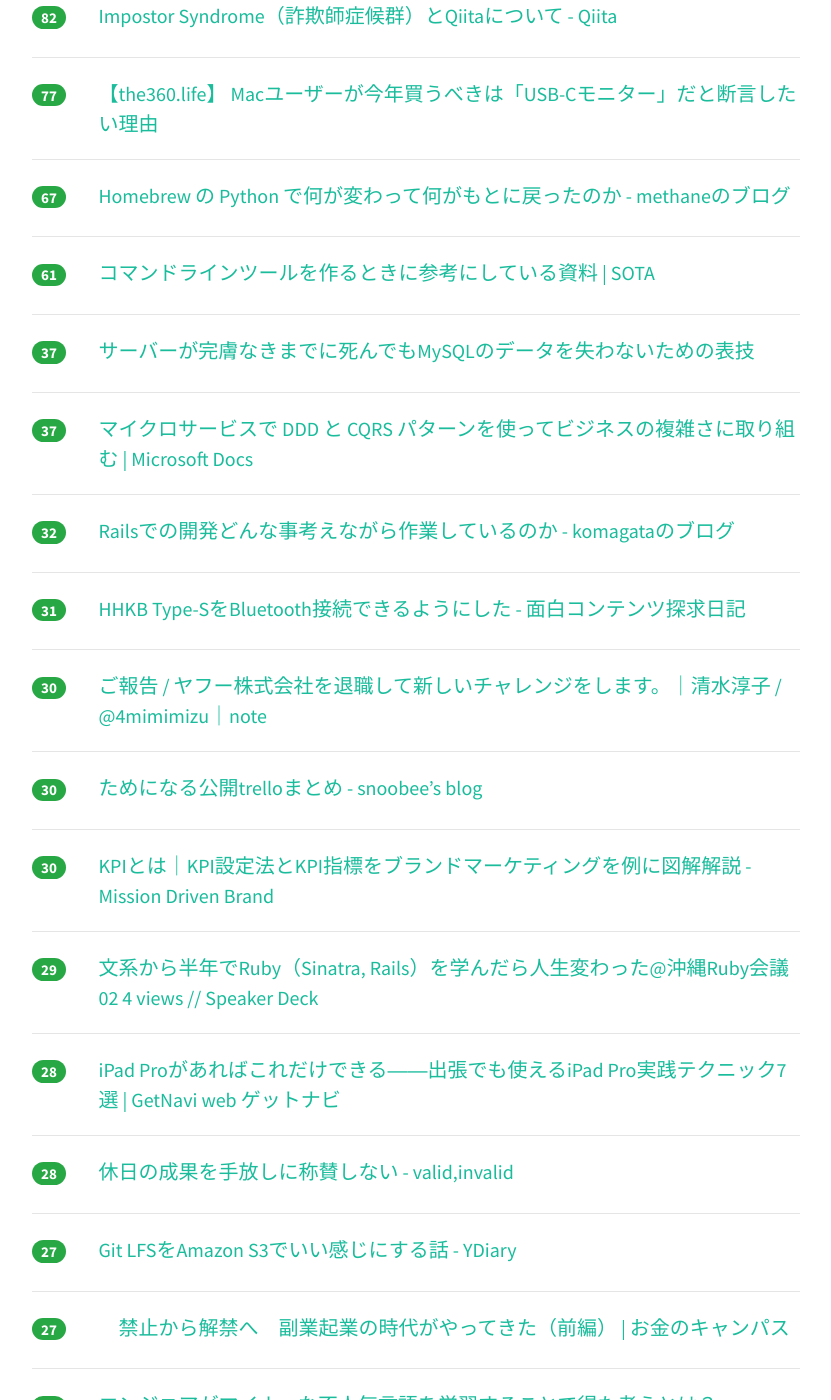
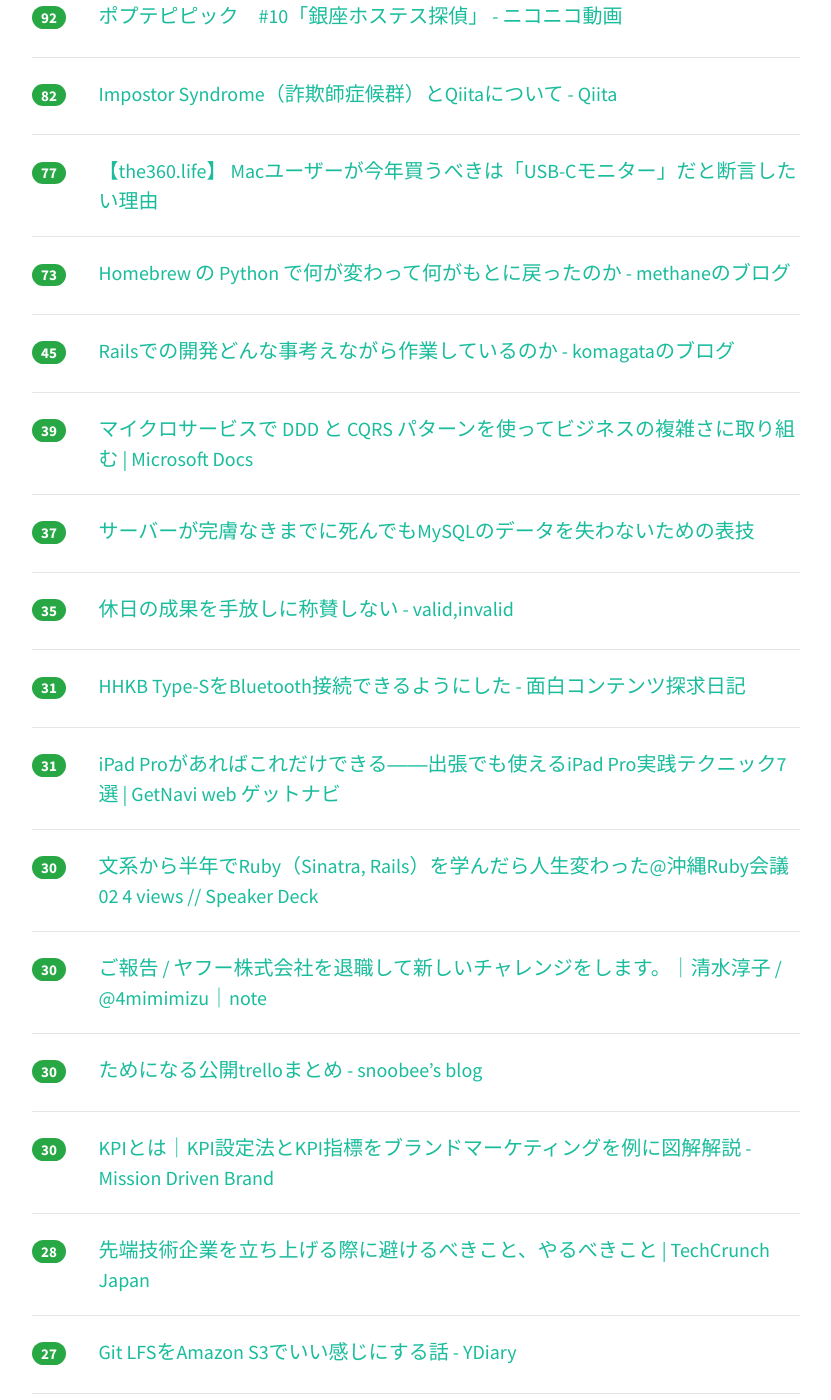
Before and after one commit to yatta47/hatena-matome-site, a Jekyll site: the page built from _posts/2018-03-11-hatena.md, in a window 1280 px wide and 1400 px high, scrolled down 1143 px. Shown: the whole window, without its empty margins (224-1055 px from the left). Built offline with Jekyll 4.4.1, drawn with Linux system fonts in a browser that asks for light colours; nearby versions of some CDN libraries; some of the changed text lies outside the part shown.

Commit message:
Updated 2018-03-11

```diff
--- a/_posts/2018-03-11-hatena.md
+++ b/_posts/2018-03-11-hatena.md
@@ -1,48 +1,53 @@
 ---
 layout: post
 title:  "2018-03-11 はてぶIT"
-date:   2018-03-11 22:02:47
+date:   2018-03-11 23:02:09
 tags: [it-hotentry]
 ---
-52 件のデータあり
+56 件のデータあり
 
 <hr><div class="row">
-<div class="col-1"><span class="badge badge-pill badge-success h2">332</span></div>
+<div class="col-1"><span class="badge badge-pill badge-success h2">359</span></div>
+<div class="col-11"><a href='https://speakerdeck.com/masayoshi2018/wen-xi-karaban-nian-deruby-sinatra-rails-woxue-ndararen-sheng-bian-watuta-at-chong-nawa-rubyhui-yi-02' target='_blank'>文系から半年でRuby（Sinatra, Rails）を学んだら人生変わった@沖縄Ruby会議02 // Speaker Deck</a></div>
+</div>
+<hr>
+<div class="row">
+<div class="col-1"><span class="badge badge-pill badge-success h2">349</span></div>
 <div class="col-11"><a href='https://togetter.com/li/1207190' target='_blank'>中国の23年間歳を取らないお天気お姉さんの動画が話題に。「服のレベルから急速な経済成長を実感」「天気図もだんだん綺麗な描画に」などの声 - Togetter</a></div>
 </div>
 <hr>
 <div class="row">
-<div class="col-1"><span class="badge badge-pill badge-success h2">324</span></div>
-<div class="col-11"><a href='https://speakerdeck.com/masayoshi2018/wen-xi-karaban-nian-deruby-sinatra-rails-woxue-ndararen-sheng-bian-watuta-at-chong-nawa-rubyhui-yi-02' target='_blank'>文系から半年でRuby（Sinatra, Rails）を学んだら人生変わった@沖縄Ruby会議02 // Speaker Deck</a></div>
-</div>
-<hr>
-<div class="row">
-<div class="col-1"><span class="badge badge-pill badge-success h2">213</span></div>
+<div class="col-1"><span class="badge badge-pill badge-success h2">232</span></div>
 <div class="col-11"><a href='https://speakerdeck.com/hidenorigoto/solidfalseyuan-ze-tutedonnahuunishi-ufalse' target='_blank'>SOLIDの原則ってどんなふうに使うの？ // Speaker Deck</a></div>
 </div>
 <hr>
 <div class="row">
-<div class="col-1"><span class="badge badge-pill badge-success h2">162</span></div>
+<div class="col-1"><span class="badge badge-pill badge-success h2">165</span></div>
 <div class="col-11"><a href='https://rcmdnk.com/blog/2018/03/10/computer-mac-homebrew-python/' target='_blank'>Homebrewでインストールされる/usr/local/bin/pythonが再びPython2に変更</a></div>
 </div>
 <hr>
 <div class="row">
-<div class="col-1"><span class="badge badge-pill badge-success h2">120</span></div>
+<div class="col-1"><span class="badge badge-pill badge-success h2">125</span></div>
+<div class="col-11"><a href='https://digmo.infoseek.co.jp/articles-941' target='_blank'>安いけど機能は充実 8000円以下で買える低価格スマートウォッチ - Digmo</a></div>
+</div>
+<hr>
+<div class="row">
+<div class="col-1"><span class="badge badge-pill badge-success h2">121</span></div>
 <div class="col-11"><a href='http://kusano-k.hatenablog.com/entry/2018/03/10/172057' target='_blank'>テキストエディタに回転表示機能があったら便利なのではないか - kusano_k’s blog</a></div>
 </div>
 <hr>
 <div class="row">
-<div class="col-1"><span class="badge badge-pill badge-success h2">116</span></div>
+<div class="col-1"><span class="badge badge-pill badge-success h2">117</span></div>
 <div class="col-11"><a href='http://twitter.com/ano_ano_ano/status/972434780053585920' target='_blank'>ano_anoさんのツイート: "財務省がようやく書き換えがあったことを認めるというが、朝日新聞が「証拠」を掴んだ段階で文書を公表していれば一発で決着がついたことなのに、一週間も無駄</a></div>
 </div>
 <hr>
 <div class="row">
-<div class="col-1"><span class="badge badge-pill badge-success h2">106</span></div>
-<div class="col-11"><a href='https://digmo.infoseek.co.jp/articles-941' target='_blank'>安いけど機能は充実 8000円以下で買える低価格スマートウォッチ - Digmo</a></div>
+<div class="col-1"><span class="badge badge-pill badge-success h2">95</span></div>
+<div class="col-11"><a href='https://deeeet.com/writing/2014/08/27/cli-reference/' target='_blank'>コマンドラインツールを作るときに参考にしている資料 | SOTA</a></div>
 </div>
 <hr>
 <div class="row">
-<div class="col-1"><span class="badge badge-pill badge-success h2">89</span></div>
+<div class="col-1"><span class="badge badge-pill badge-success h2">92</span></div>
 <div class="col-11"><a href='http://www.nicovideo.jp/watch/1520475440' target='_blank'>ポプテピピック　#10「銀座ホステス探偵」 - ニコニコ動画</a></div>
 </div>
 <hr>
@@ -57,13 +62,18 @@ tags: [it-hotentry]
 </div>
 <hr>
 <div class="row">
-<div class="col-1"><span class="badge badge-pill badge-success h2">67</span></div>
+<div class="col-1"><span class="badge badge-pill badge-success h2">73</span></div>
 <div class="col-11"><a href='https://methane.hatenablog.jp/entry/2018/03/11/Homebrew_%E3%81%AE_Python_%E3%81%A7%E4%BD%95%E3%81%8C%E5%A4%89%E3%82%8F%E3%81%A3%E3%81%A6%E4%BD%95%E3%81%8C%E3%82%82%E3%81%A8%E3%81%AB%E6%88%BB%E3%81%A3%E3%81%9F%E3%81%AE%E3%81%8B' target='_blank'>Homebrew の Python で何が変わって何がもとに戻ったのか - methaneのブログ</a></div>
 </div>
 <hr>
 <div class="row">
-<div class="col-1"><span class="badge badge-pill badge-success h2">61</span></div>
-<div class="col-11"><a href='https://deeeet.com/writing/2014/08/27/cli-reference/' target='_blank'>コマンドラインツールを作るときに参考にしている資料 | SOTA</a></div>
+<div class="col-1"><span class="badge badge-pill badge-success h2">45</span></div>
+<div class="col-11"><a href='http://docs.komagata.org/5485' target='_blank'>Railsでの開発どんな事考えながら作業しているのか - komagataのブログ</a></div>
+</div>
+<hr>
+<div class="row">
+<div class="col-1"><span class="badge badge-pill badge-success h2">39</span></div>
+<div class="col-11"><a href='https://docs.microsoft.com/ja-jp/dotnet/standard/microservices-architecture/microservice-ddd-cqrs-patterns/' target='_blank'>マイクロサービスで DDD と CQRS パターンを使ってビジネスの複雑さに取り組む | Microsoft Docs</a></div>
 </div>
 <hr>
 <div class="row">
@@ -72,18 +82,23 @@ tags: [it-hotentry]
 </div>
 <hr>
 <div class="row">
-<div class="col-1"><span class="badge badge-pill badge-success h2">37</span></div>
-<div class="col-11"><a href='https://docs.microsoft.com/ja-jp/dotnet/standard/microservices-architecture/microservice-ddd-cqrs-patterns/' target='_blank'>マイクロサービスで DDD と CQRS パターンを使ってビジネスの複雑さに取り組む | Microsoft Docs</a></div>
-</div>
-<hr>
-<div class="row">
-<div class="col-1"><span class="badge badge-pill badge-success h2">32</span></div>
-<div class="col-11"><a href='http://docs.komagata.org/5485' target='_blank'>Railsでの開発どんな事考えながら作業しているのか - komagataのブログ</a></div>
+<div class="col-1"><span class="badge badge-pill badge-success h2">35</span></div>
+<div class="col-11"><a href='http://ohbarye.hatenablog.jp/entry/2018/03/11/013727' target='_blank'>休日の成果を手放しに称賛しない - valid,invalid</a></div>
 </div>
 <hr>
 <div class="row">
 <div class="col-1"><span class="badge badge-pill badge-success h2">31</span></div>
 <div class="col-11"><a href='http://blog.horimisli.me/entry/type-s-bt' target='_blank'>HHKB Type-SをBluetooth接続できるようにした - 面白コンテンツ探求日記</a></div>
+</div>
+<hr>
+<div class="row">
+<div class="col-1"><span class="badge badge-pill badge-success h2">31</span></div>
+<div class="col-11"><a href='https://getnavi.jp/digital/237559/' target='_blank'>iPad Proがあればこれだけできる――出張でも使えるiPad Pro実践テクニック7選 | GetNavi web ゲットナビ</a></div>
+</div>
+<hr>
+<div class="row">
+<div class="col-1"><span class="badge badge-pill badge-success h2">30</span></div>
+<div class="col-11"><a href='https://speakerdeck.com/masayoshi2018/wen-xi-karaban-nian-deruby-sinatra-rails-woxue-ndararen-sheng-bian-watuta-at-chong-nawa-rubyhui-yi-02-4-views' target='_blank'>文系から半年でRuby（Sinatra, Rails）を学んだら人生変わった@沖縄Ruby会議02 4 views // Speaker Deck</a></div>
 </div>
 <hr>
 <div class="row">
@@ -102,18 +117,8 @@ tags: [it-hotentry]
 </div>
 <hr>
 <div class="row">
-<div class="col-1"><span class="badge badge-pill badge-success h2">29</span></div>
-<div class="col-11"><a href='https://speakerdeck.com/masayoshi2018/wen-xi-karaban-nian-deruby-sinatra-rails-woxue-ndararen-sheng-bian-watuta-at-chong-nawa-rubyhui-yi-02-4-views' target='_blank'>文系から半年でRuby（Sinatra, Rails）を学んだら人生変わった@沖縄Ruby会議02 4 views // Speaker Deck</a></div>
-</div>
-<hr>
-<div class="row">
 <div class="col-1"><span class="badge badge-pill badge-success h2">28</span></div>
-<div class="col-11"><a href='https://getnavi.jp/digital/237559/' target='_blank'>iPad Proがあればこれだけできる――出張でも使えるiPad Pro実践テクニック7選 | GetNavi web ゲットナビ</a></div>
-</div>
-<hr>
-<div class="row">
-<div class="col-1"><span class="badge badge-pill badge-success h2">28</span></div>
-<div class="col-11"><a href='http://ohbarye.hatenablog.jp/entry/2018/03/11/013727' target='_blank'>休日の成果を手放しに称賛しない - valid,invalid</a></div>
+<div class="col-11"><a href='http://jp.techcrunch.com/2018/03/11/2018-03-06-the-dos-and-donts-of-crafting-frontier-tech-companies/' target='_blank'>先端技術企業を立ち上げる際に避けるべきこと、やるべきこと | TechCrunch Japan</a></div>
 </div>
 <hr>
 <div class="row">
@@ -127,13 +132,18 @@ tags: [it-hotentry]
 </div>
 <hr>
 <div class="row">
+<div class="col-1"><span class="badge badge-pill badge-success h2">27</span></div>
+<div class="col-11"><a href='https://qiita.com/J_Shell/items/52d5a73fde4f8a4cd798' target='_blank'>なぜプロジェクトは炎上するのか？～それはスカウターが故障してるから～ - Qiita</a></div>
+</div>
+<hr>
+<div class="row">
 <div class="col-1"><span class="badge badge-pill badge-success h2">25</span></div>
 <div class="col-11"><a href='https://gigazine.net/news/20180311-elm-changed-mind/' target='_blank'>エンジニアがマイナーな不人気言語を学習することで得た考えとは？ - GIGAZINE</a></div>
 </div>
 <hr>
 <div class="row">
 <div class="col-1"><span class="badge badge-pill badge-success h2">25</span></div>
-<div class="col-11"><a href='http://jp.techcrunch.com/2018/03/11/2018-03-06-the-dos-and-donts-of-crafting-frontier-tech-companies/' target='_blank'>先端技術企業を立ち上げる際に避けるべきこと、やるべきこと | TechCrunch Japan</a></div>
+<div class="col-11"><a href='http://www.softantenna.com/wp/tips/macos-command-line-update/' target='_blank'>【Tips】macOSのソフトウェアアップデートをコマンドラインから高速に実行する方法 | ソフトアンテナブログ</a></div>
 </div>
 <hr>
 <div class="row">
@@ -144,11 +154,6 @@ tags: [it-hotentry]
 <div class="row">
 <div class="col-1"><span class="badge badge-pill badge-success h2">24</span></div>
 <div class="col-11"><a href='https://qiita.com/icchi_h/items/4d560d9b451fc483a25e' target='_blank'>JavaScript実行後のHTMLをGASで取得する - Qiita</a></div>
-</div>
-<hr>
-<div class="row">
-<div class="col-1"><span class="badge badge-pill badge-success h2">24</span></div>
-<div class="col-11"><a href='http://www.softantenna.com/wp/tips/macos-command-line-update/' target='_blank'>【Tips】macOSのソフトウェアアップデートをコマンドラインから高速に実行する方法 | ソフトアンテナブログ</a></div>
 </div>
 <hr>
 <div class="row">
@@ -163,17 +168,17 @@ tags: [it-hotentry]
 <hr>
 <div class="row">
 <div class="col-1"><span class="badge badge-pill badge-success h2">20</span></div>
+<div class="col-11"><a href='http://japanese.engadget.com/2018/03/10/bose-ar/' target='_blank'>Boseが「聴くARメガネ」発表。音の拡張現実プラットフォームを推進 - Engadget 日本版</a></div>
+</div>
+<hr>
+<div class="row">
+<div class="col-1"><span class="badge badge-pill badge-success h2">20</span></div>
 <div class="col-11"><a href='http://rootport.hateblo.jp/entry/2018/goho' target='_blank'>誤報だと信じていた人へ - デマこい！</a></div>
 </div>
 <hr>
 <div class="row">
-<div class="col-1"><span class="badge badge-pill badge-success h2">20</span></div>
-<div class="col-11"><a href='https://qiita.com/J_Shell/items/52d5a73fde4f8a4cd798' target='_blank'>なぜプロジェクトは炎上するのか？～それはスカウターが故障してるから～ - Qiita</a></div>
-</div>
-<hr>
-<div class="row">
 <div class="col-1"><span class="badge badge-pill badge-success h2">19</span></div>
-<div class="col-11"><a href='http://japanese.engadget.com/2018/03/10/bose-ar/' target='_blank'>Boseが「聴くARメガネ」発表。音の拡張現実プラットフォームを推進 - Engadget 日本版</a></div>
+<div class="col-11"><a href='https://security.srad.jp/story/18/03/11/0448247/' target='_blank'>Google Chrome、保存したパスワードをCSVファイルへエクスポート可能に | スラド セキュリティ</a></div>
 </div>
 <hr>
 <div class="row">
@@ -197,13 +202,23 @@ tags: [it-hotentry]
 </div>
 <hr>
 <div class="row">
-<div class="col-1"><span class="badge badge-pill badge-success h2">16</span></div>
+<div class="col-1"><span class="badge badge-pill badge-success h2">17</span></div>
 <div class="col-11"><a href='http://nasust.hatenablog.com/entry/2018/03/11/092125' target='_blank'>TPP発行によって2019年から著作権が非親告罪になります - nasust life blog</a></div>
 </div>
 <hr>
 <div class="row">
-<div class="col-1"><span class="badge badge-pill badge-success h2">16</span></div>
-<div class="col-11"><a href='https://security.srad.jp/story/18/03/11/0448247/' target='_blank'>Google Chrome、保存したパスワードをCSVファイルへエクスポート可能に | スラド セキュリティ</a></div>
+<div class="col-1"><span class="badge badge-pill badge-success h2">17</span></div>
+<div class="col-11"><a href='http://reno-coo.hatenablog.jp/entry/2018/03/10/172034' target='_blank'>突然暇になったCOOが真っ先に手をつけた5つのこと - 株式会社SCOUTERのCOOが人事を尽くして考えた</a></div>
+</div>
+<hr>
+<div class="row">
+<div class="col-1"><span class="badge badge-pill badge-success h2">17</span></div>
+<div class="col-11"><a href='https://speakerdeck.com/marcyterui/reliability-engineering-for-enterprise-serverless' target='_blank'>Reliability Engineering for Enterprise Serverless // Speaker Deck</a></div>
+</div>
+<hr>
+<div class="row">
+<div class="col-1"><span class="badge badge-pill badge-success h2">17</span></div>
+<div class="col-11"><a href='https://cpplover.blogspot.com/2018/03/blog-post.html' target='_blank'>本の虫: プログラマの数学を読んだ</a></div>
 </div>
 <hr>
 <div class="row">
@@ -227,6 +242,11 @@ tags: [it-hotentry]
 </div>
 <hr>
 <div class="row">
+<div class="col-1"><span class="badge badge-pill badge-success h2">14</span></div>
+<div class="col-11"><a href='https://togetter.com/li/1207412' target='_blank'>#ZOZOTOWN を退会しました - Togetter</a></div>
+</div>
+<hr>
+<div class="row">
 <div class="col-1"><span class="badge badge-pill badge-success h2">13</span></div>
 <div class="col-11"><a href='http://twitter.com/sohbunshu/status/972643659198775298' target='_blank'>宋　文洲さんのツイート: "しかし、ウヨ達はなぜこんなにも自尊心がないのどろうか ↓ https://t.co/9hImj9v1vy"</a></div>
 </div>
@@ -242,13 +262,13 @@ tags: [it-hotentry]
 </div>
 <hr>
 <div class="row">
-<div class="col-1"><span class="badge badge-pill badge-success h2">12</span></div>
-<div class="col-11"><a href='http://reno-coo.hatenablog.jp/entry/2018/03/10/172034' target='_blank'>突然暇になったCOOが真っ先に手をつけた5つのこと - 株式会社SCOUTERのCOOが人事を尽くして考えた</a></div>
+<div class="col-1"><span class="badge badge-pill badge-success h2">11</span></div>
+<div class="col-11"><a href='http://www.itmedia.co.jp/news/articles/1803/10/news019.html' target='_blank'>Googleマップにマリオカート　「MAR10」デーから1週間 - ITmedia NEWS</a></div>
 </div>
 <hr>
 <div class="row">
 <div class="col-1"><span class="badge badge-pill badge-success h2">11</span></div>
-<div class="col-11"><a href='http://www.itmedia.co.jp/news/articles/1803/10/news019.html' target='_blank'>Googleマップにマリオカート　「MAR10」デーから1週間 - ITmedia NEWS</a></div>
+<div class="col-11"><a href='https://www.nikkei.com/article/DGXMZO27977690R10C18A3EA2000/' target='_blank'>オフィスにも自動化の波　パソコン単純事務はソフトで　　：日本経済新聞</a></div>
 </div>
 <hr>
 <div class="row">
@@ -258,7 +278,7 @@ tags: [it-hotentry]
 <hr>
 <div class="row">
 <div class="col-1"><span class="badge badge-pill badge-success h2">10</span></div>
-<div class="col-11"><a href='https://www.nikkei.com/article/DGXMZO27977690R10C18A3EA2000/' target='_blank'>オフィスにも自動化の波　パソコン単純事務はソフトで　　：日本経済新聞</a></div>
+<div class="col-11"><a href='http://nihonbuson.hatenadiary.jp/entry/2018/03/11/120000' target='_blank'>アメリカでは政府がコードレビューを義務付けている #JaSST - ブロッコリーのブログ</a></div>
 </div>
 <hr>
 <div class="row">
```
